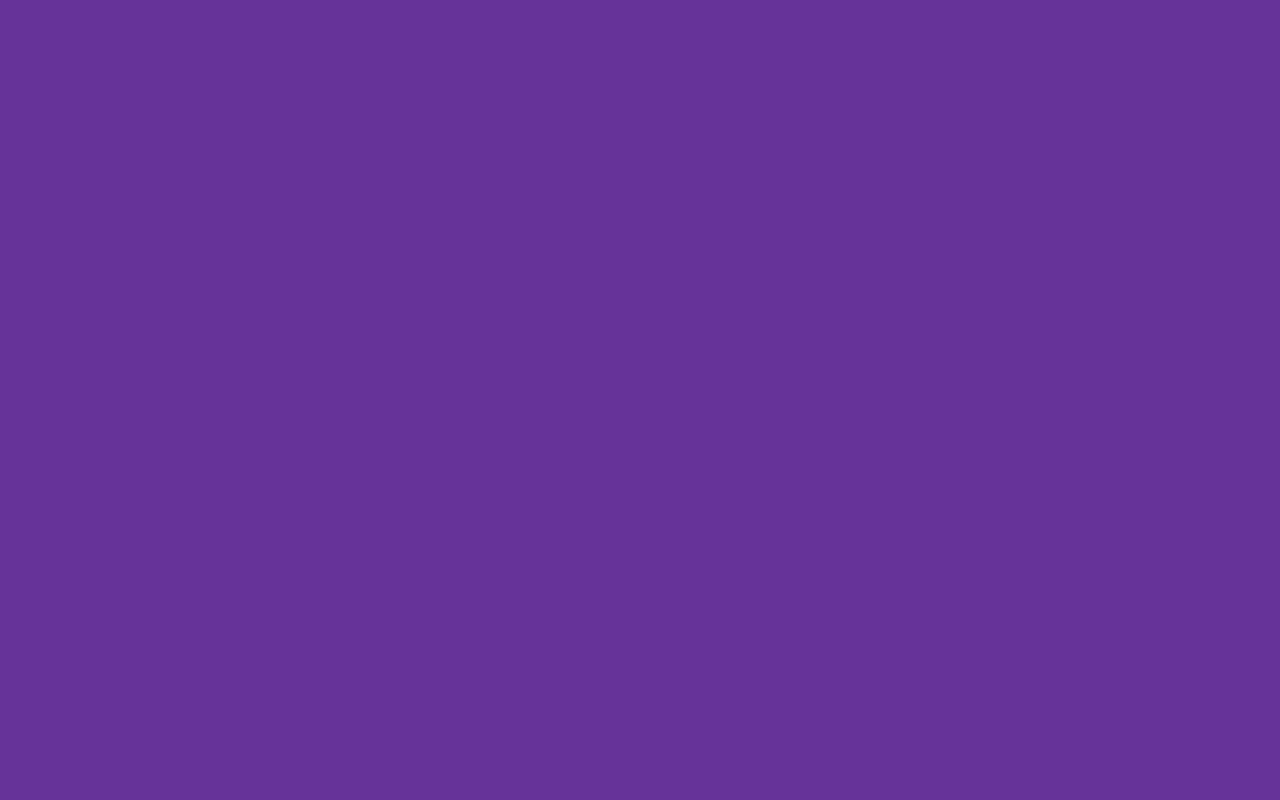
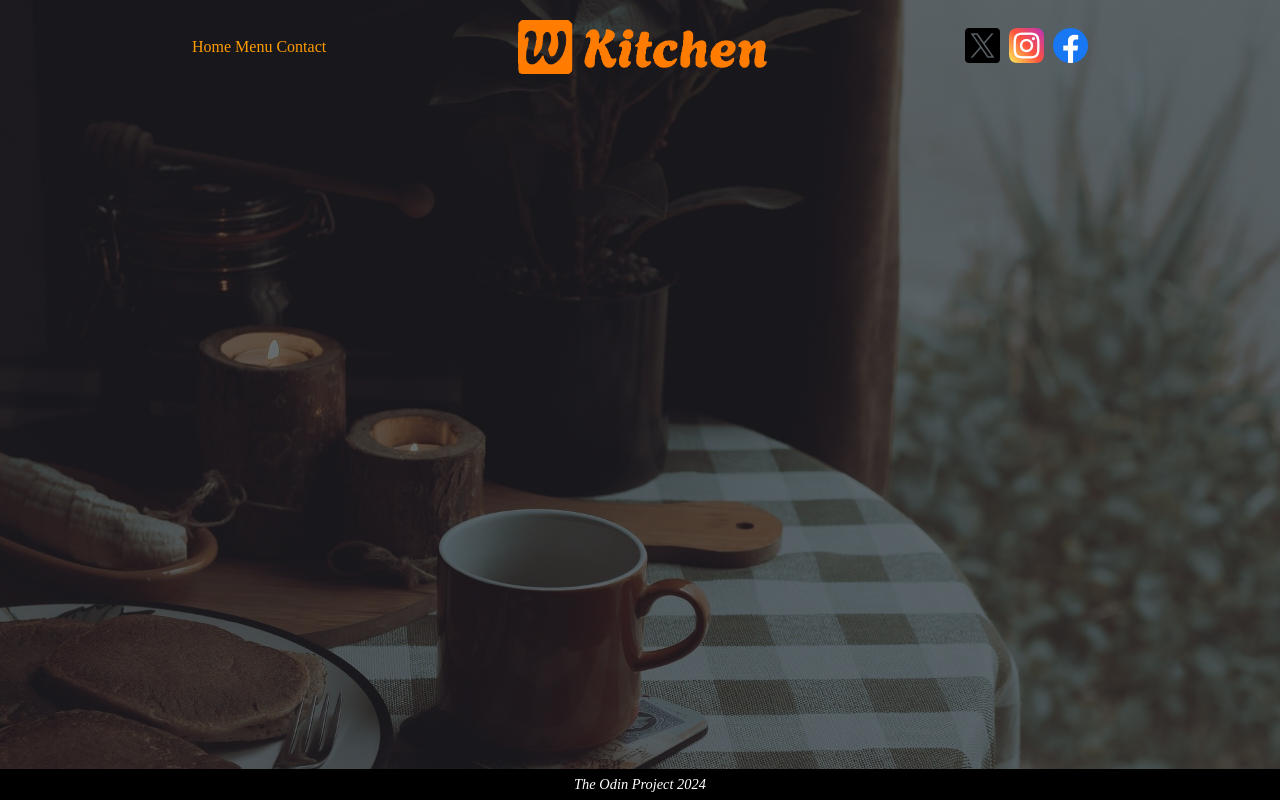
Before and after one commit to black23cat/restaurant-page, a website built with webpack: page src/template.html in a window 1280 px wide. Built offline with nearby package versions, Linux system fonts and the light colour scheme.

Commit message:
Add basic styling to homepage Gathering image assets

```diff
--- a/src/styles.css
+++ b/src/styles.css
@@ -1,3 +1,60 @@
-body {
-  background-color: rebeccapurple;
+:root{
+  --button-color-orange: rgb(255, 156, 0);
+  --content-width: 70%;
 }
+
+*{
+  margin: 0;
+  padding: 0;
+  box-sizing: border-box;
+}
+
+/* HEADER, FOOTER AND BODY STYLE */
+header{
+  padding: 20px 0;
+  margin: auto;
+  display: flex;
+  align-items: center;
+  justify-content: space-between;
+  width: var(--content-width);
+}
+
+.icon-container a{
+  padding-left: 5px;
+}
+
+button {
+  font: inherit;
+  color: var(--button-color-orange);
+  border: none;
+  background: none;
+  cursor: pointer;
+  margin: 0;
+  padding: 0;
+}
+
+footer {
+  position: fixed;
+  left: 0;
+  bottom: 0;
+  width: 100%;
+  background-color: black;
+  color: white;
+  text-align: center;
+  font-style: italic;
+  font-size: 0.9rem;
+  padding: 7px;
+}
+
+body{
+  overflow-y: scroll;
+  font-family: 'sans-serif';
+  background:
+    linear-gradient(
+      rgba(34, 34, 34, 0.65),
+      rgba(34, 34, 34, 0.65)
+    ),
+    url(./images/body-bg2.jpg);
+  background-size: cover;
+  background-attachment: fixed;
+}
--- a/src/template.html
+++ b/src/template.html
@@ -6,6 +6,23 @@
   <title>Restaurant Page</title>
 </head>
 <body>
-
+  <header>
+    <nav>
+      <button type="button" class="home">Home</button>
+      <button type="button" class="menu">Menu</button>
+      <button type="button" class="contact">Contact</button>
+    </nav>
+    <img class="header-logo" src="./images/head-icon.png" width="250px" alt="W kitchen icon logo">
+    <div class="icon-container">
+      <a href="#"><img src="./images/x.png" width="35px" alt="twitter x icon"w></a>
+      <a href="#"><img src="./images/ig.png" width="35px" alt="instagram icon"></a>
+      <a href="#"><img src="./images/fb.png" width="35px" alt="facebook meta icon"></a>
+    </div>
+  </header>
+  <div id="content">
+  </div>
+  <footer>
+    The Odin Project 2024
+  </footer>
 </body>
 </html>
```
Also changed, not shown: src/images/body-bg2.jpg (added), src/images/fb.png (added), src/images/head-icon.png (added), src/images/home-image.png (added), src/images/ig.png (added), src/images/menu/drinks/caramel-iced-coffee.jpeg (added), src/images/menu/drinks/coffee.jpeg (added), src/images/menu/drinks/iced-tea.jpeg (added), src/images/menu/drinks/tea.jpeg (added), src/images/menu/food/bubur-ayam.jpeg (added), src/images/menu/food/english-breakfast.jpeg (added), src/images/menu/food/rolled-omelette.jpeg (added), src/images/x.png (added).
